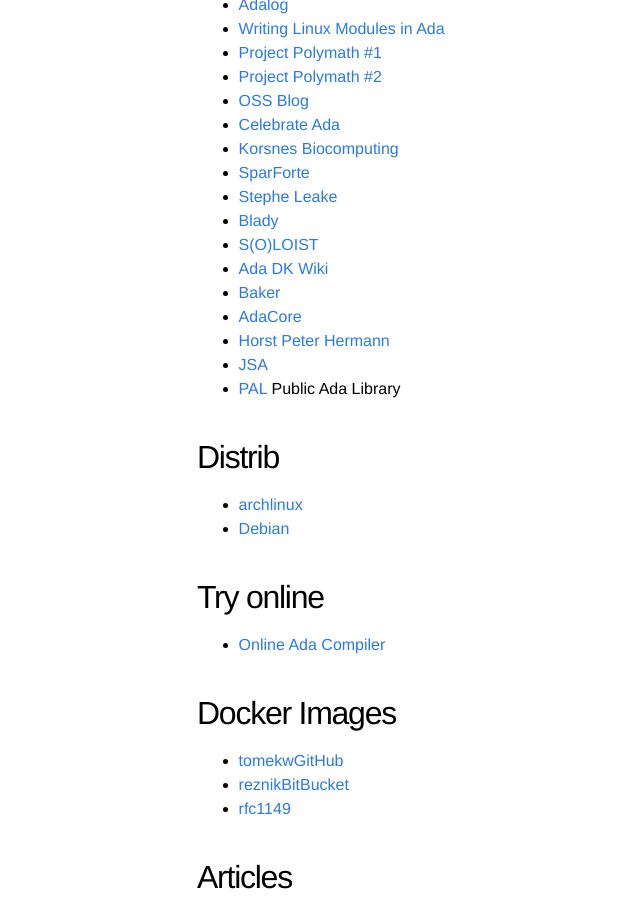
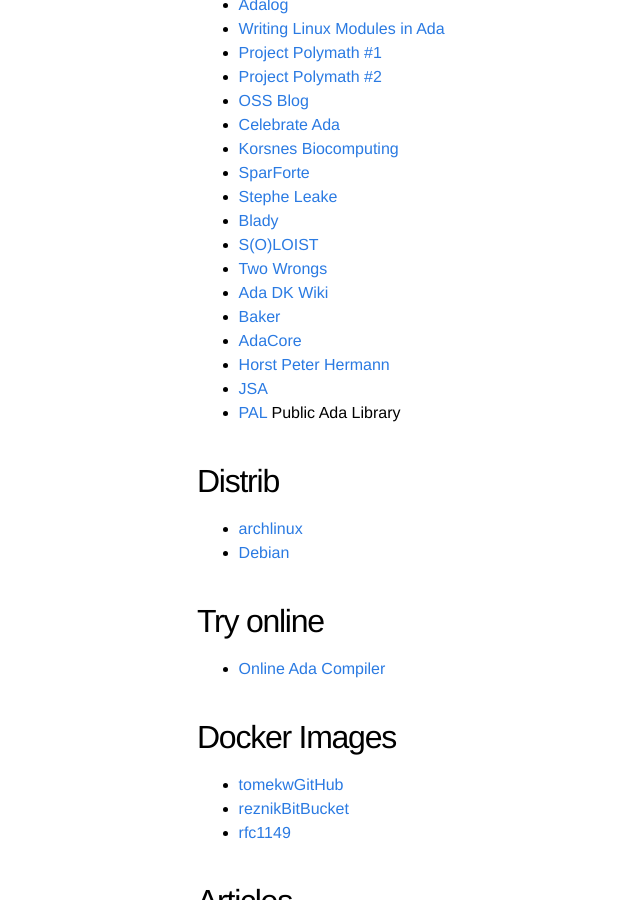
Before and after one commit to quornings/quornings.github.io, a Jekyll site: the page built from blogs.md, in a window 1280 px wide and 900 px high, scrolled down 421 px. Shown: the whole window, without its empty margins (43-683 px from the left). Built offline with Jekyll 4.4.1, drawn with Linux system fonts in a browser that asks for light colours.

Commit message:
Add Two Wrongs.

```diff
--- a/blogs.md
+++ b/blogs.md
@@ -25,6 +25,7 @@ permalink: /blogs/
 - [Stephe Leake](https://stephe-leake.org)
 - [Blady](https://blady.pagesperso-orange.fr)
 - [S(O)LOIST](https://slo-ist.fr)
+- [Two Wrongs](https://two-wrongs.com/tags.html#ada)
 - [Ada DK Wiki](http://wiki.ada-dk.org)
 - [Baker](http://www.cs.fsu.edu/~baker/ada/)
 - [AdaCore](https://blog.adacore.com)
```
